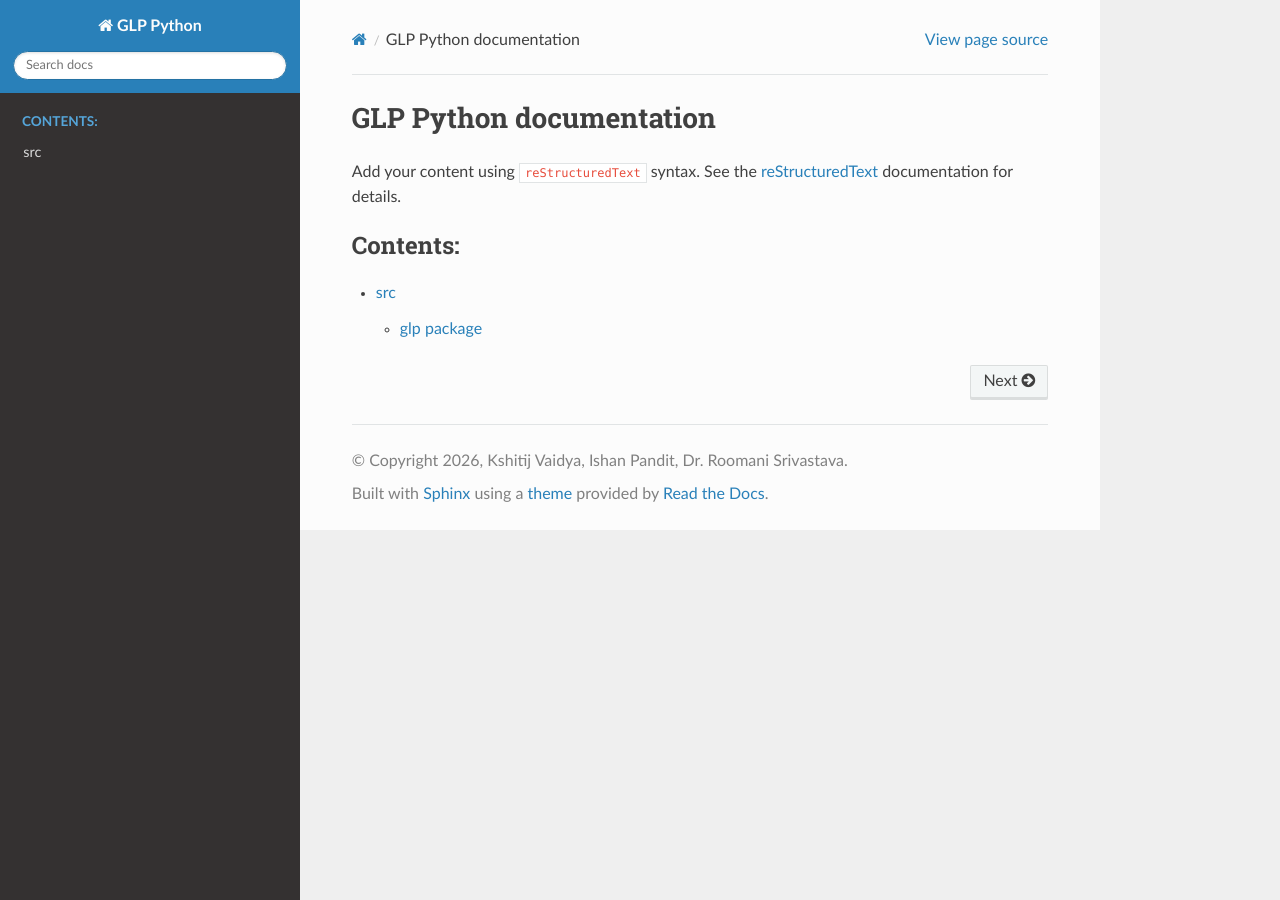
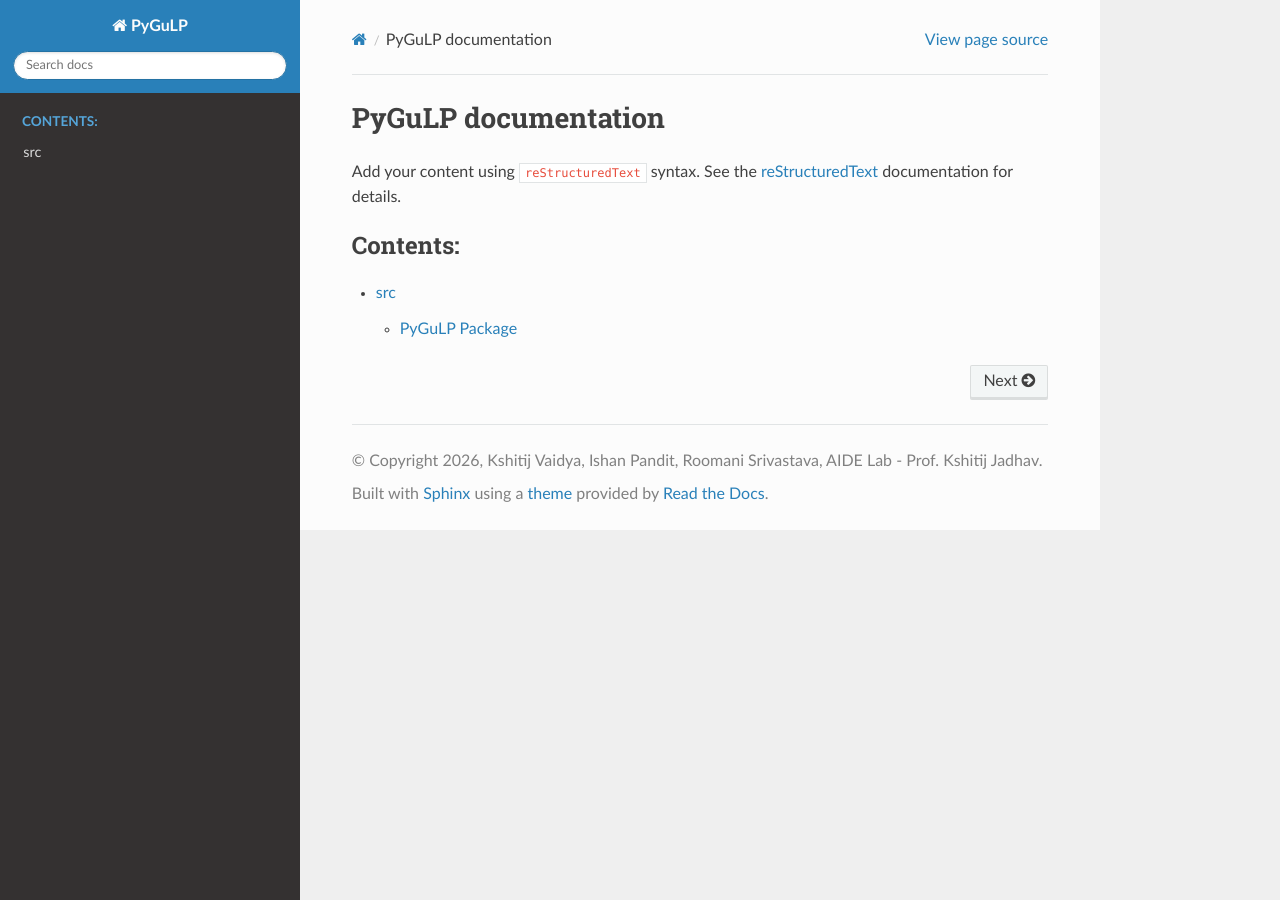
Before and after one commit to aidelab-iitbombay/GLP, a Sphinx documentation site: the page built from docs/source/index.rst, in a window 1280 px wide. Built offline with Sphinx 7.4.7 and the Read the Docs theme 3.1.0, drawn with Linux system fonts in a browser that asks for light colours.

Commit message:
fix : documentation changes

```diff
--- a/docs/source/conf.py
+++ b/docs/source/conf.py
@@ -11,9 +11,14 @@ import sys
 # Point to the 'src' directory relative to this conf.py file
 sys.path.insert(0, os.path.abspath("../../src"))
 
-project = "GLP Python"
-copyright = "2026, Kshitij Vaidya, Ishan Pandit, Dr. Roomani Srivastava"
-author = "Kshitij Vaidya, Ishan Pandit, Dr. Roomani Srivastava"
+project = "PyGuLP"
+copyright = (
+    "2026, Kshitij Vaidya, Ishan Pandit, Roomani Srivastava, "
+    "AIDE Lab - Prof. Kshitij Jadhav"
+)
+author = (
+    "Kshitij Vaidya, Ishan Pandit, Roomani Srivastava, AIDE Lab - Prof. Kshitij Jadhav"
+)
 release = "0.0.1"
 
 # -- General configuration ---------------------------------------------------
--- a/docs/source/glp.rst
+++ b/docs/source/glp.rst
@@ -1,4 +1,4 @@
-glp package
+PyGuLP Package
 ===========
 
 Submodules
--- a/docs/source/index.rst
+++ b/docs/source/index.rst
@@ -3,7 +3,7 @@
    You can adapt this file completely to your liking, but it should at least
    contain the root `toctree` directive.
 
-GLP Python documentation
+PyGuLP documentation
 ========================
 
 Add your content using ``reStructuredText`` syntax. See the
```
Also changed, not shown: pyproject.toml (+5 -2 lines).
